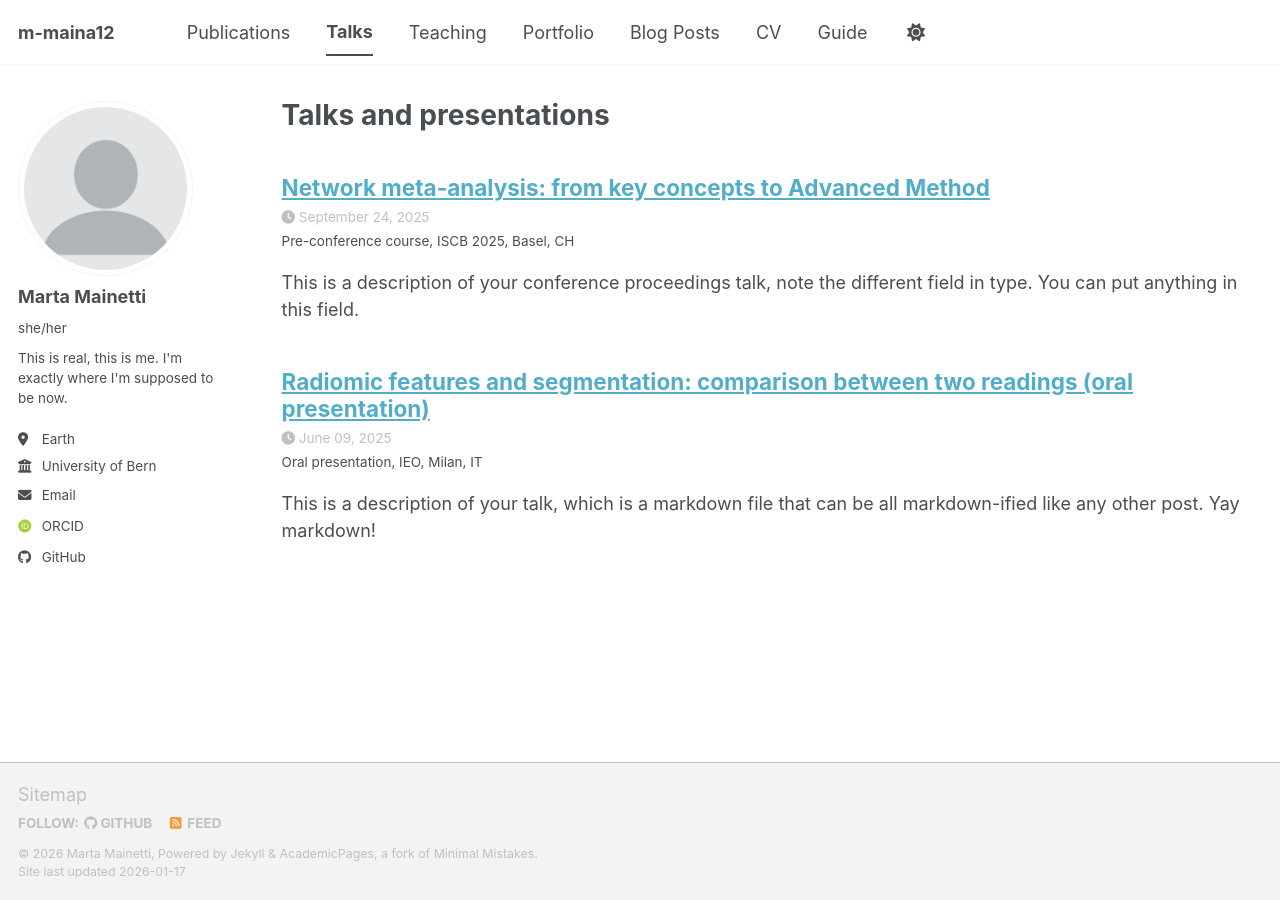
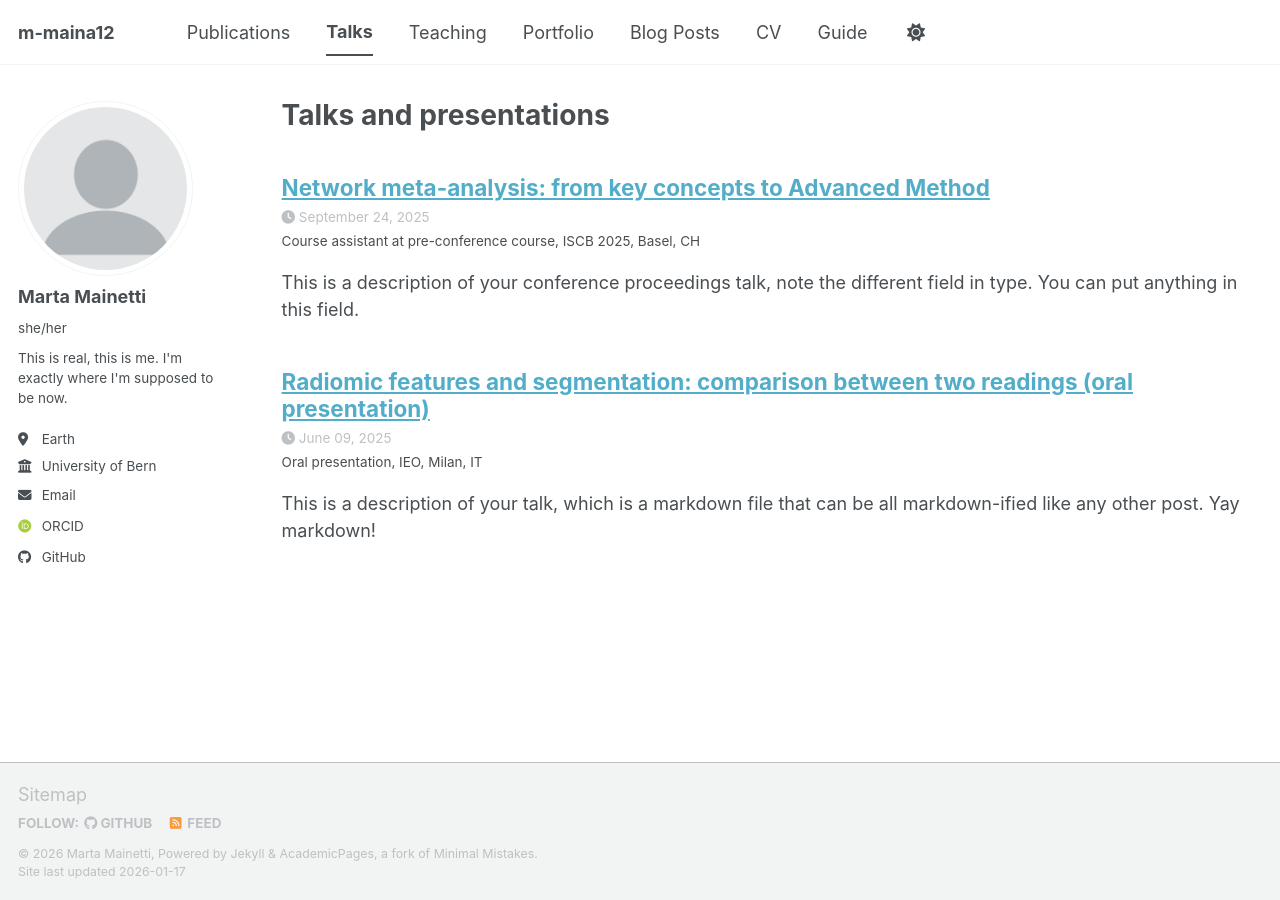
Before and after one commit to m-maina12/m-maina12.github.io, a Jekyll site: the page built from _pages/talks.html, in a window 1280 px wide. Built offline with Jekyll 4.4.1, drawn with Linux system fonts in a browser that asks for light colours; some web fonts are replaced; a script bundle is joined from its source files by our own code; library files that are not in the unit come from our copies.

Commit message:
Update 2014-03-01-talk-3.md

```diff
--- a/_talks/2014-03-01-talk-3.md
+++ b/_talks/2014-03-01-talk-3.md
@@ -1,7 +1,7 @@
 ---
 title: "Network meta-analysis: from key concepts to Advanced Method"
 collection: talks
-type: "Pre-conference course"
+type: "Course assistant at pre-conference course"
 permalink: /talks/2014-03-01-talk-3
 venue: "ISCB 2025"
 date: 2025-09-24
```
